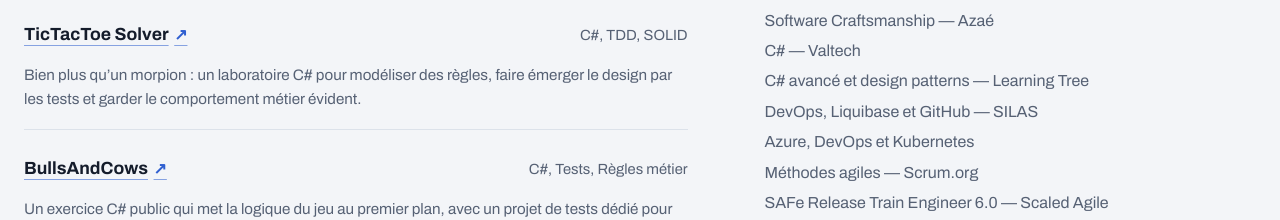
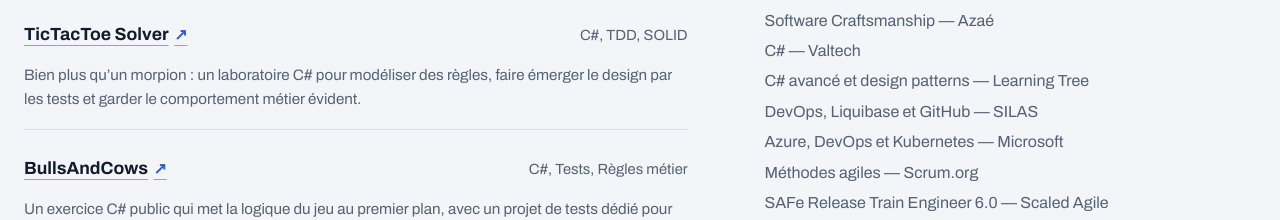
Before and after one commit to VivienBio/Portfolio, an Angular app: page /fr in a window 1280 px wide. Shown: the part 4667-4887 px from the top of the page. Built offline with nearby package versions, Linux system fonts and the light colour scheme.

Commit message:
Credit Microsoft for the Azure, DevOps and Kubernetes training
Co-Authored-By: Claude Opus 5.5 <noreply@anthropic.com>
Claude-Session: https://claude.ai/code/session_01MTGZCdJkTqEGeZ6CWYWoz6

```diff
--- a/src/app/core/infrastructure/local-portfolio.repository.ts
+++ b/src/app/core/infrastructure/local-portfolio.repository.ts
@@ -259,7 +259,7 @@ const FRENCH_PORTFOLIO: Portfolio = deepFreeze({
     'C# — Valtech',
     'C# avancé et design patterns — Learning Tree',
     'DevOps, Liquibase et GitHub — SILAS',
-    'Azure, DevOps et Kubernetes',
+    'Azure, DevOps et Kubernetes — Microsoft',
     'Méthodes agiles — Scrum.org',
     'SAFe Release Train Engineer 6.0 — Scaled Agile',
     'Management IT — EFE',
@@ -505,7 +505,7 @@ const ENGLISH_PORTFOLIO: Portfolio = deepFreeze({
     'C# — Valtech',
     'Advanced C# and Design Patterns — Learning Tree',
     'DevOps, Liquibase and GitHub — SILAS',
-    'Azure, DevOps and Kubernetes',
+    'Azure, DevOps and Kubernetes — Microsoft',
     'Agile methods — Scrum.org',
     'SAFe Release Train Engineer 6.0 — Scaled Agile',
     'IT Management — EFE',
```
Also changed, not shown: 4 other files (tests, documents, lock files or other folders).
